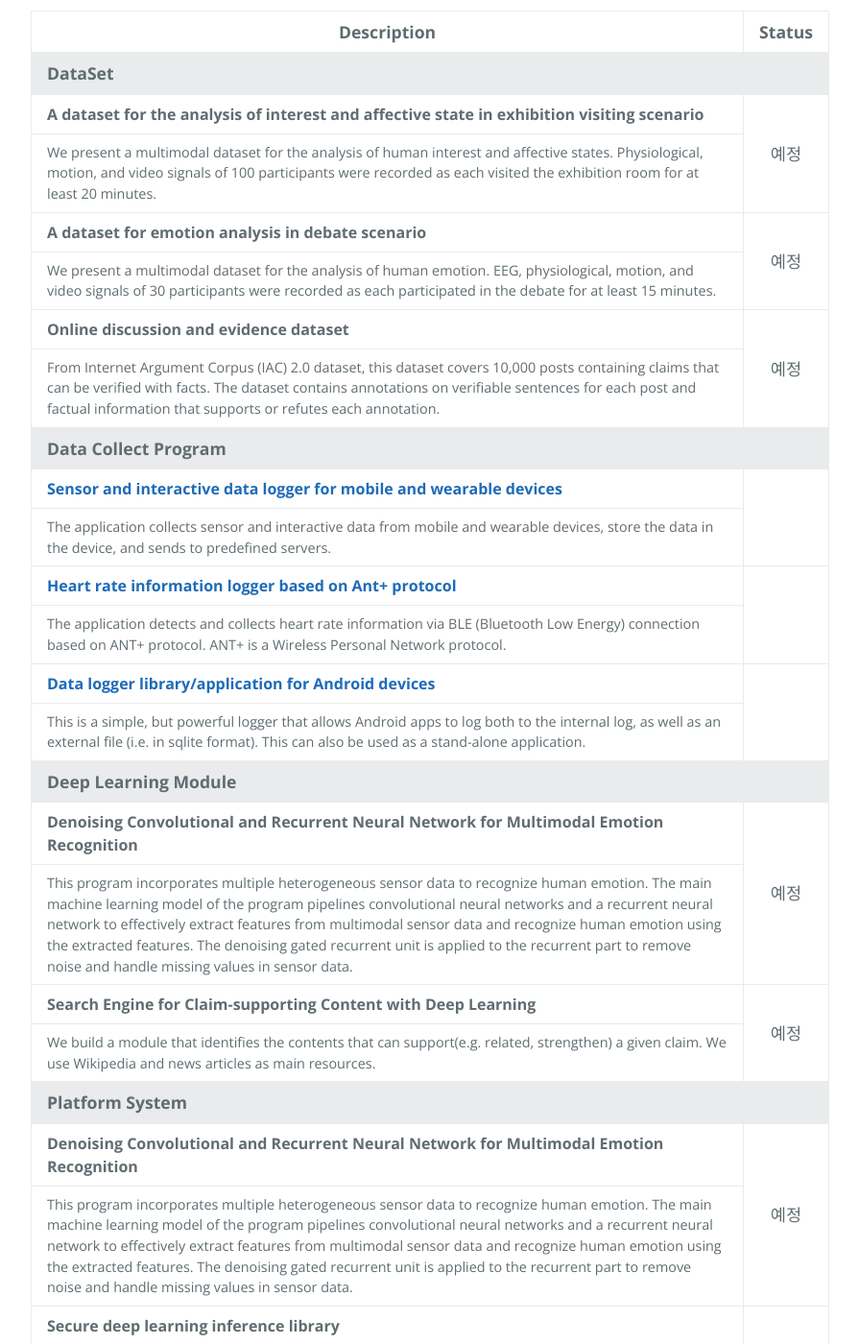
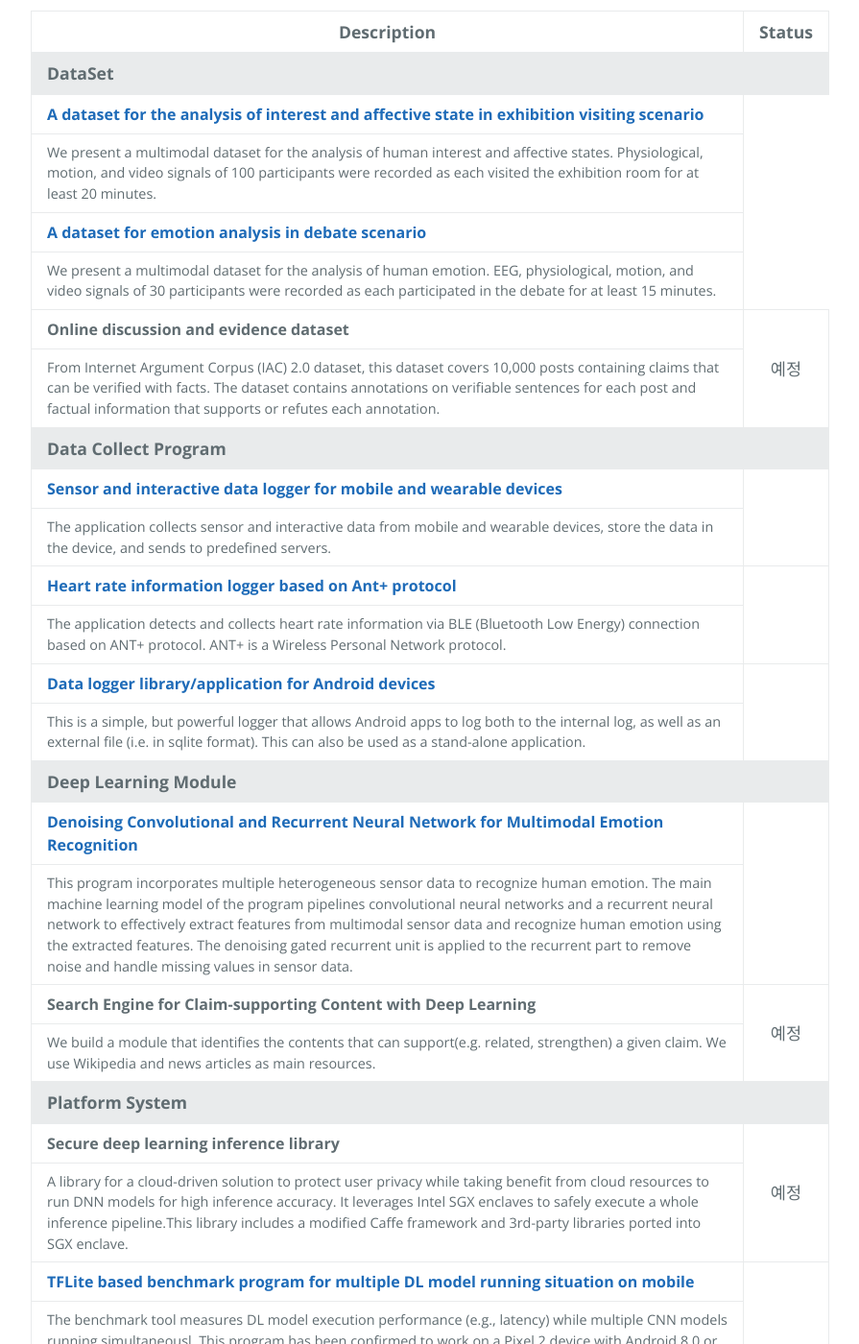
Before and after one commit to suggestbot/suggestbot.github.io, a Jekyll site: the page built from index.html, in a window 1280 px wide and 1400 px high, scrolled down 1010 px. Shown: the whole window at 96% size, without its empty margins (192-1087 px from the left). Built offline with Jekyll 4.4.1, drawn with Linux system fonts in a browser that asks for light colours; the list of posts is cut into pages by our own code.

Commit message:
Update site urls

```diff
--- a/index.html
+++ b/index.html
@@ -31,15 +31,13 @@ title: {{ site.name }}
       <td colspan=2 style="background-color:#e9ebec"><strong>DataSet</strong></td>
     </tr>
     <tr>
-      <td style="font-size:1rem"><strong>A dataset for the analysis of interest and affective state in exhibition visiting scenario</strong></td>
-      <td rowspan=2 style="text-align: center">예정</td>
+      <td style="font-size:1rem"><a href="http://suggestbot.kse.smoon.kr:8080/"><strong>A dataset for the analysis of interest and affective state in exhibition visiting scenario</strong></a></td>
     </tr>
     <tr>
       <td style="font-size:0.9rem">We present a multimodal dataset for the analysis of human interest and affective states. Physiological, motion, and video signals of 100 participants were recorded as each visited the exhibition room for at least 20 minutes.</td>
     </tr>
     <tr>
-      <td style="font-size:1rem"><strong>A dataset for emotion analysis in debate scenario</strong></td>
-      <td rowspan=2 style="text-align: center">예정</td>
+      <td style="font-size:1rem"><a href="http://suggestbot.kse.smoon.kr:8080/"><strong>A dataset for emotion analysis in debate scenario</strong></a></td>
     </tr>
     <tr>
       <td style="font-size:0.9rem">We present a multimodal dataset for the analysis of human emotion. EEG, physiological, motion, and video signals of 30 participants were recorded as each participated in the debate for at least 15 minutes.</td>
@@ -81,8 +79,8 @@ title: {{ site.name }}
       <td colspan=2 style="background-color:#e9ebec"><strong>Deep Learning Module</strong></td>
     </tr>
     <tr>
-      <td style="font-size:1rem"><strong>Denoising Convolutional and Recurrent Neural Network for Multimodal Emotion Recognition</strong></td>
-      <td rowspan=2 style="text-align: center">예정</td>
+      <td style="font-size:1rem"><a href="https://gitlab.com/pjknkda/suggestbot-emotion-engine"><strong>Denoising Convolutional and Recurrent Neural Network for Multimodal Emotion Recognition</strong></td>
+      <td rowspan=2 style="text-align: center"></td>
     </tr>
     <tr>
       <td style="font-size:0.9rem">This program incorporates multiple heterogeneous sensor data to recognize human emotion. The main machine learning model of the program pipelines convolutional neural networks and a recurrent neural network to effectively extract features from multimodal sensor data and recognize human emotion using the extracted features. The denoising gated recurrent unit is applied to the recurrent part to remove noise and handle missing values in sensor data.</td>
@@ -97,13 +95,6 @@ title: {{ site.name }}
 
     <tr>
       <td colspan=2 style="background-color:#e9ebec"><strong>Platform System</strong></td>
-    </tr>
-    <tr>
-      <td style="font-size:1rem"><strong>Denoising Convolutional and Recurrent Neural Network for Multimodal Emotion Recognition</strong></td>
-      <td rowspan=2 style="text-align: center">예정</td>
-    </tr>
-    <tr>
-      <td style="font-size:0.9rem">This program incorporates multiple heterogeneous sensor data to recognize human emotion. The main machine learning model of the program pipelines convolutional neural networks and a recurrent neural network to effectively extract features from multimodal sensor data and recognize human emotion using the extracted features. The denoising gated recurrent unit is applied to the recurrent part to remove noise and handle missing values in sensor data.</td>
     </tr>
     <tr>
       <td style="font-size:1rem"><strong>Secure deep learning inference library</strong></td>
```
